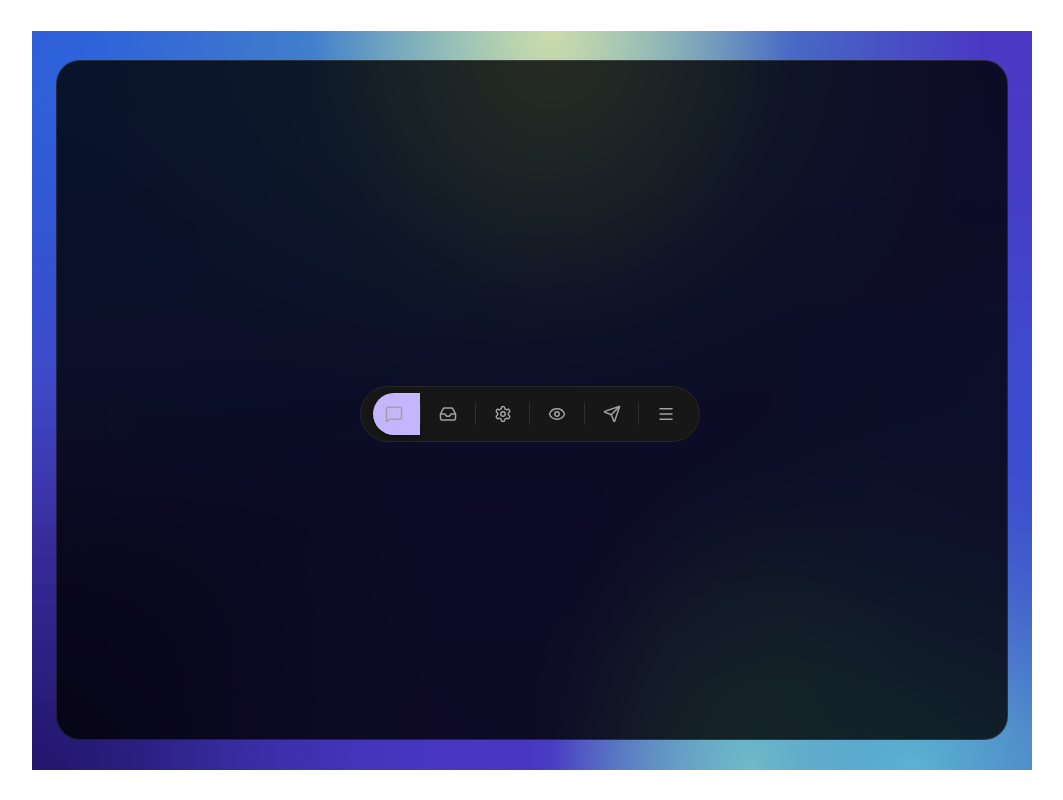
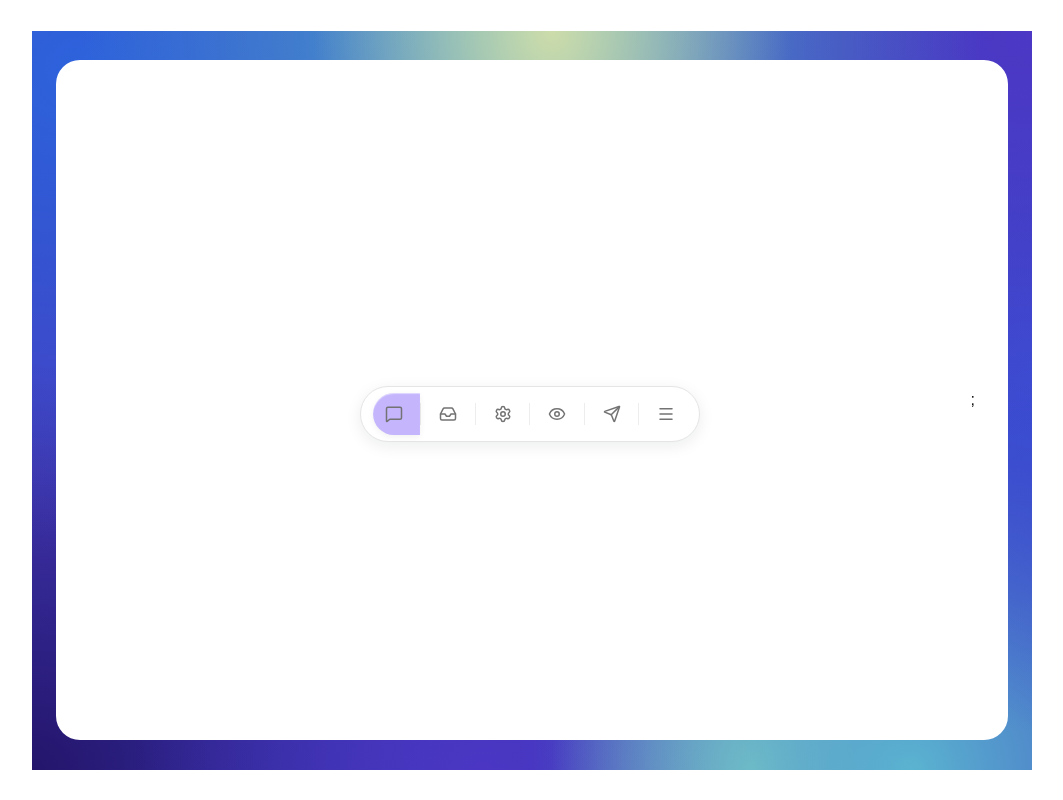
Before and after one commit to ShreyashBRN/Component-Testing, a Next.js app: page / in a window 1280 px wide. Shown: the whole page, without its empty margins (108-1171 px from the left). Built offline with nearby package versions, Linux system fonts and the light colour scheme.

Commit message:
feat:jelly-toolbar in light mode

```diff
--- a/app/globals.css
+++ b/app/globals.css
@@ -1,4 +1,4 @@
-@import "tailwindcss";
+/* @import "tailwindcss";
 
 :root {
   --background: #ffffff;
@@ -27,7 +27,7 @@ body {
 
 
 
-@custom-variant dark (&:where(.dark, .dark *));
+@custom-variant dark (&:where(.dark, .dark *)); */
 
 
 
@@ -43,7 +43,7 @@ body {
 
 
 
- /* @import "tailwindcss";
+ @import "tailwindcss";
 
 :root {
   --background: #ffffff;
@@ -61,4 +61,4 @@ body {
   background: var(--background);
   color: var(--foreground);
   font-family: Arial, Helvetica, sans-serif;
-} */
+}
--- a/app/layout.tsx
+++ b/app/layout.tsx
@@ -17,16 +17,16 @@ export const metadata: Metadata = {
   description: "Generated by create next app",
 };
 
-export default function RootLayout({ children }: LayoutProps<"/">) {
-  return (
-   <html
-  lang="en"
-  className={`${geistSans.variable} ${geistMono.variable} h-full antialiased dark`}
->
-      <body className="min-h-full flex flex-col">{children}</body>
-    </html>
-  );
-}
+// export default function RootLayout({ children }: LayoutProps<"/">) {
+//   return (
+//    <html
+//   lang="en"
+//   className={`${geistSans.variable} ${geistMono.variable} h-full antialiased dark`}
+// >
+//       <body className="min-h-full flex flex-col">{children}</body>
+//     </html>
+//   );
+// }
 
 
 
@@ -46,15 +46,15 @@ export default function RootLayout({ children }: LayoutProps<"/">) {
 
 
 
-// export default function RootLayout({ children }: LayoutProps<"/">) {
-//   return (
-//     <html
-//       lang="en"
-//       className={`${geistSans.variable} ${geistMono.variable} h-full antialiased`}
-//     >
-//       <body className="min-h-full flex flex-col bg-white text-neutral-900">
-//         {children}
-//       </body>
-//     </html>
-//   );
-// }
+export default function RootLayout({ children }: LayoutProps<"/">) {
+  return (
+    <html
+      lang="en"
+      className={`${geistSans.variable} ${geistMono.variable} h-full antialiased`}
+    >
+      <body className="min-h-full flex flex-col bg-white text-neutral-900">
+        {children}
+      </body>
+    </html>
+  );
+}
--- a/app/page.tsx
+++ b/app/page.tsx
@@ -65,8 +65,8 @@ export default function PreviewPage() {
 
         <div className="absolute inset-0 flex items-center justify-center">
           <div
-            className="rounded-3xl border border-white/10 bg-black/80 p-8 backdrop-blur-xl flex items-center justify-center"
-            // className="rounded-3xl border border-white/10 bg-white p-8 backdrop-blur-xl flex items-center justify-center"
+            // className="rounded-3xl border border-white/10 bg-black/80 p-8 backdrop-blur-xl flex items-center justify-center"
+            className="rounded-3xl border border-white/10 bg-white p-8 backdrop-blur-xl flex items-center justify-center"
             style={{ width: boxWidth, height: boxHeight, maxWidth: "100%" }}
           >
             {/* <Buttons variants={variants} /> */}
```
